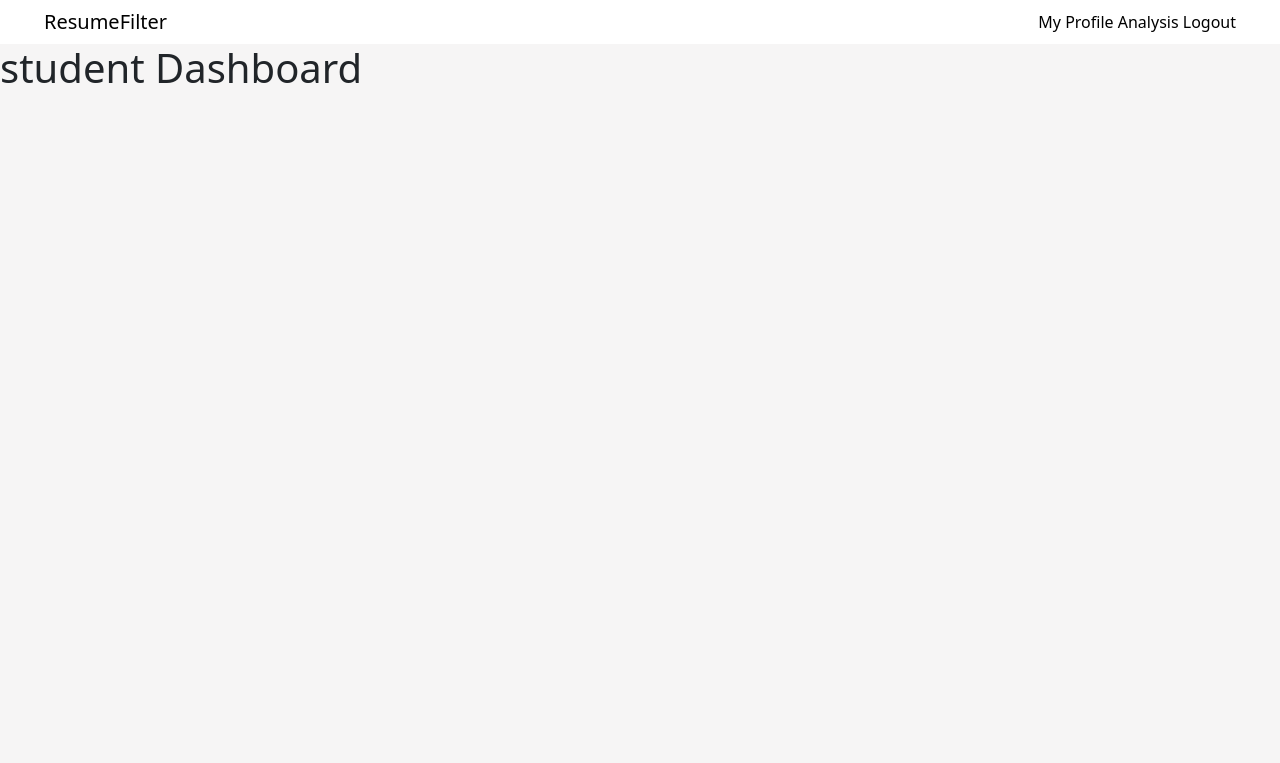
After one commit to PiyushGuptaAndroid/ResumeForIt, a Django app: page /loggedInAsStudent in a window 1280 px wide. The commit adds this page. Shown: the top 763 px of the page. Run offline with Django 3.2, Linux system fonts and the light colour scheme.

Commit message:
student portal

```diff
--- a/static/css/adminPortal/baseAdmin.css
+++ b/static/css/adminPortal/baseAdmin.css
@@ -3,6 +3,9 @@
 --hoverColor: #1687a7;
 --bgcolor1: #d3e0ea;
 --bgcolor2: #f6f5f5;
+}
+* {
+    font-family:Arial, Helvetica, sans-serif;
 }
 .navbar {
     background-color: var(--baseColor);
--- /dev/null
+++ b/static/css/studentPortal/baseStudent.css
@@ -0,0 +1,33 @@
+:root {
+    --baseColor:  #276678;
+--hoverColor: #1687a7;
+--bgcolor1: #d3e0ea;
+--bgcolor2: #f6f5f5;
+}
+.navbar {
+border-bottom: rgb(122, 120, 120);
+
+}
+.navbar-light{
+    padding: 0.45rem 0;
+}
+.navbar .container-fluid {
+    margin:  0 2rem;
+    }
+
+.navbar-light .navbar-brand {
+    color: black;
+}
+.navbar a {
+    text-decoration: none;
+    color: black;
+    padding: 0;
+}
+.page-content  {
+    height: 90vh;
+    background-color: var(--bgcolor2);
+}
+.router-content {
+    height: 90vh;
+    overflow: scroll;
+}
--- a/studentPortal/urls.py
+++ b/studentPortal/urls.py
@@ -5,4 +5,5 @@ urlpatterns = [
     path('startquiz', views.startquiz, name='index'),
     path('quiz', views.quiz, name='index'),
     path('endquiz', views.endquiz, name='index'),
+    path('loggedInAsStudent', views.studentDashboard, name='index'),
 ]
--- a/studentPortal/views.py
+++ b/studentPortal/views.py
@@ -11,3 +11,6 @@ def quiz(request):
 
 def endquiz(request):
     return render(request, 'studentPortal/quiz/end.html')
+
+def studentDashboard(request):
+    return render(request, 'studentPortal/studentDashboard.html')
--- /dev/null
+++ b/templates/studentPortal/baseStudent.html
@@ -0,0 +1,58 @@
+<!doctype html>
+{% load static %}
+<html lang="en">
+  <head>
+    <!-- Required meta tags -->
+    <meta charset="utf-8">
+    <meta name="viewport" content="width=device-width, initial-scale=1">
+
+    <!-- Bootstrap CSS -->
+    <link href="https://cdn.jsdelivr.net/npm/bootstrap@5.0.1/dist/css/bootstrap.min.css" rel="stylesheet" integrity="sha384-+0n0xVW2eSR5OomGNYDnhzAbDsOXxcvSN1TPprVMTNDbiYZCxYbOOl7+AMvyTG2x" crossorigin="anonymous">
+    <link rel="stylesheet" href="{% static 'css/studentPortal/baseStudent.css' %}">
+
+    {% block header_block %}
+       <!-- css file link -->
+    {% endblock %}
+    <title>Student Portal</title>
+  </head>
+  <body>
+    <nav class="navbar navbar-light">
+        <div class="container-fluid">
+          <a class="navbar-brand" href="#">
+            ResumeFilter
+          </a>
+          <div>
+          <a href="#">
+            My Profile
+          </a>
+          <a href="#">
+            Analysis
+          </a>
+          <a href="#">
+            Logout
+          </a>
+          </div>
+    </div>
+      </nav>
+      <div class="contatiner-fluid page-content">
+            <div class="contatiner-fluid router-content">
+                    {% block body_block %}
+                    main content
+                    {% endblock %}
+          </div>
+      </div>
+
+
+
+    <!-- Optional JavaScript; choose one of the two! -->
+
+    <!-- Option 1: Bootstrap Bundle with Popper -->
+    <script src="https://cdn.jsdelivr.net/npm/bootstrap@5.0.1/dist/js/bootstrap.bundle.min.js" integrity="sha384-gtEjrD/SeCtmISkJkNUaaKMoLD0//ElJ19smozuHV6z3Iehds+3Ulb9Bn9Plx0x4" crossorigin="anonymous"></script>
+
+    <!-- Option 2: Separate Popper and Bootstrap JS -->
+    <!--
+    <script src="https://cdn.jsdelivr.net/npm/@popperjs/core@2.9.2/dist/umd/popper.min.js" integrity="sha384-IQsoLXl5PILFhosVNubq5LC7Qb9DXgDA9i+tQ8Zj3iwWAwPtgFTxbJ8NT4GN1R8p" crossorigin="anonymous"></script>
+    <script src="https://cdn.jsdelivr.net/npm/bootstrap@5.0.1/dist/js/bootstrap.min.js" integrity="sha384-Atwg2Pkwv9vp0ygtn1JAojH0nYbwNJLPhwyoVbhoPwBhjQPR5VtM2+xf0Uwh9KtT" crossorigin="anonymous"></script>
+    -->
+  </body>
+</html>
--- /dev/null
+++ b/templates/studentPortal/studentDashboard.html
@@ -0,0 +1,12 @@
+<!DOCTYPE html>
+{% extends 'studentPortal/baseStudent.html' %}
+{% load static %}
+{% block header_block %}
+<link rel="stylesheet" href="{% static 'css/studentPortal/studentDashboard.css' %}">
+{% endblock %}
+
+
+      {% block body_block %}
+   <h1>student Dashboard</h1>
+
+    {% endblock %}
```
Also changed, not shown: static/css/studentPortal/quiz.css (+15 -10 lines), templates/adminPortal/adminDashboard.html (line endings or trailing spaces).
